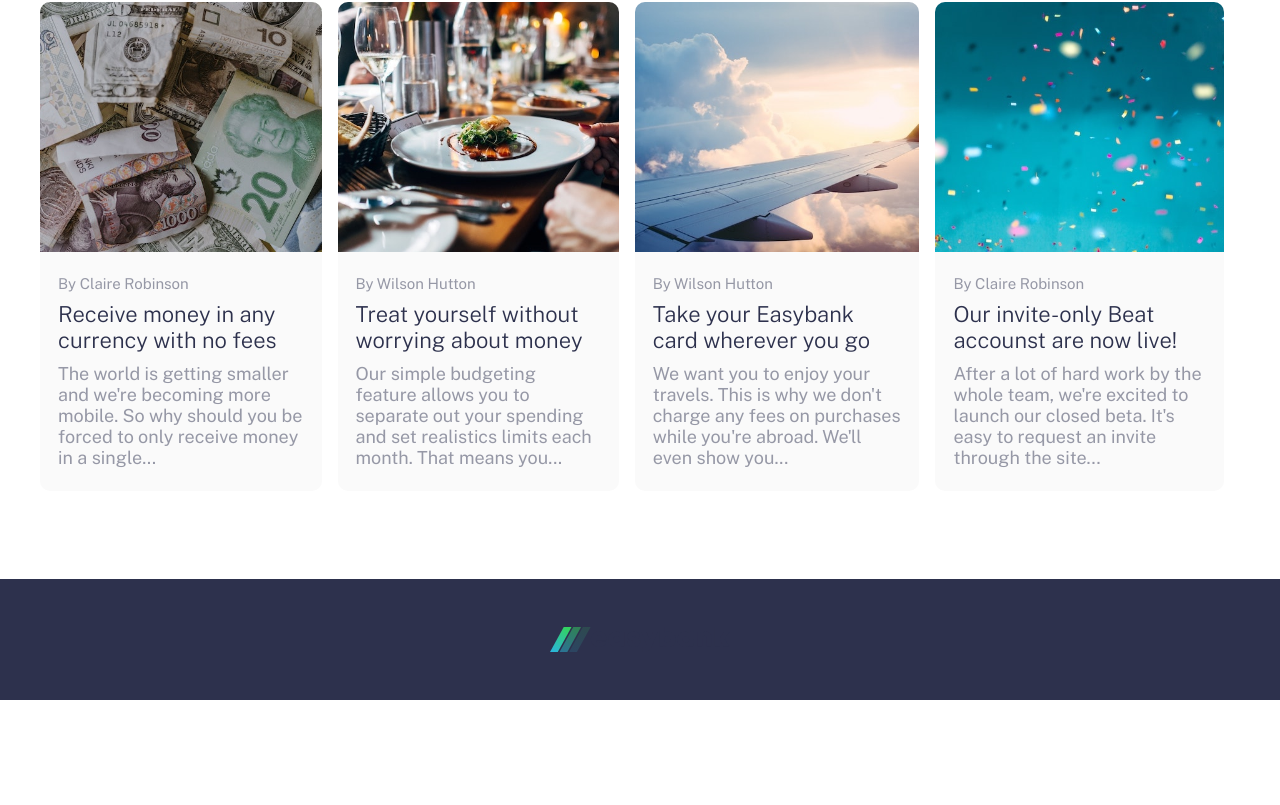
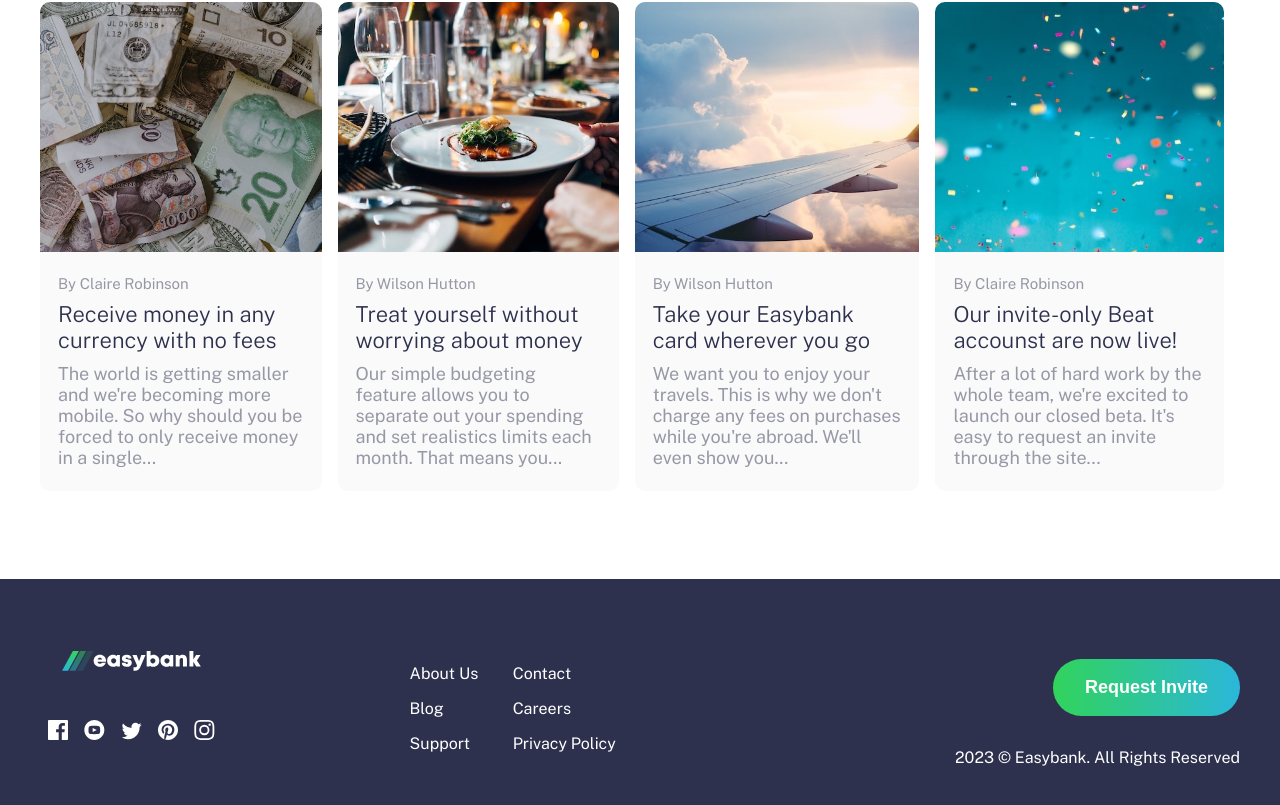
Before and after one commit to xGrahir/-React-Easy-Bank-Landing-Page, a React (Create React App) app: page / in a window 1280 px wide. Shown: the part 1561-2366 px from the top of the page. Before the commit the page ends 2261 px from the top, so only its background shows below. Built offline with nearby package versions, Linux system fonts and the light colour scheme.

Commit message:
update to project finish

```diff
--- a/src/components/Footer.js
+++ b/src/components/Footer.js
@@ -1,12 +1,67 @@
 import styles from './Footer.module.css'
 import Wrapper from './utilities/Wrapper'
+import { Link } from 'react-router-dom'
+import Button from './utilities/Button'
 
 const Footer = () => {
+
+	const date = new Date()
+	const year = date.getFullYear()
+
+
 	return (
 		<footer className={styles.footer}>
 			<Wrapper>
 				<div className={styles.wrapper}>
-					<div className={styles.logo}></div>
+					<div className={styles['icons-wrapper']}>
+						<div className={styles.logo}>
+							<div className={styles.logosvg}></div>
+						</div>
+						<div className={styles.icons}>
+							<svg xmlns='http://www.w3.org/2000/svg' width='20' height='20'>
+								<path
+									fill='#FFF'
+									d='M18.896 0H1.104C.494 0 0 .494 0 1.104v17.793C0 19.506.494 20 1.104 20h9.58v-7.745H8.076V9.237h2.606V7.01c0-2.583 1.578-3.99 3.883-3.99 1.104 0 2.052.082 2.329.119v2.7h-1.598c-1.254 0-1.496.597-1.496 1.47v1.928h2.989l-.39 3.018h-2.6V20h5.098c.608 0 1.102-.494 1.102-1.104V1.104C20 .494 19.506 0 18.896 0z'
+								/>
+							</svg>
+							<svg xmlns='http://www.w3.org/2000/svg' width='21' height='20'>
+								<path
+									fill='#FFF'
+									d='M10.333 0c-5.522 0-10 4.478-10 10 0 5.523 4.478 10 10 10 5.523 0 10-4.477 10-10 0-5.522-4.477-10-10-10zm3.701 14.077c-1.752.12-5.653.12-7.402 0C4.735 13.947 4.514 13.018 4.5 10c.014-3.024.237-3.947 2.132-4.077 1.749-.12 5.651-.12 7.402 0 1.898.13 2.118 1.059 2.133 4.077-.015 3.024-.238 3.947-2.133 4.077zM8.667 8.048l4.097 1.949-4.097 1.955V8.048z'
+								/>
+							</svg>
+							<svg xmlns='http://www.w3.org/2000/svg' width='21' height='18'>
+								<path
+									fill='#FFF'
+									d='M20.667 2.797a8.192 8.192 0 01-2.357.646 4.11 4.11 0 001.804-2.27 8.22 8.22 0 01-2.606.996A4.096 4.096 0 0014.513.873c-2.649 0-4.595 2.472-3.997 5.038a11.648 11.648 0 01-8.457-4.287 4.109 4.109 0 001.27 5.478A4.086 4.086 0 011.47 6.59c-.045 1.901 1.317 3.68 3.29 4.075a4.113 4.113 0 01-1.853.07 4.106 4.106 0 003.834 2.85 8.25 8.25 0 01-6.075 1.7 11.616 11.616 0 006.29 1.843c7.618 0 11.922-6.434 11.662-12.205a8.354 8.354 0 002.048-2.124z'
+								/>
+							</svg>
+							<svg xmlns='http://www.w3.org/2000/svg' width='20' height='20'>
+								<path
+									fill='#FFF'
+									d='M10 0C4.478 0 0 4.477 0 10c0 4.237 2.636 7.855 6.356 9.312-.088-.791-.167-2.005.035-2.868.182-.78 1.172-4.97 1.172-4.97s-.299-.6-.299-1.486c0-1.39.806-2.428 1.81-2.428.852 0 1.264.64 1.264 1.408 0 .858-.545 2.14-.828 3.33-.236.995.5 1.807 1.48 1.807 1.778 0 3.144-1.874 3.144-4.58 0-2.393-1.72-4.068-4.177-4.068-2.845 0-4.515 2.135-4.515 4.34 0 .859.331 1.781.745 2.281a.3.3 0 01.069.288l-.278 1.133c-.044.183-.145.223-.335.134-1.249-.581-2.03-2.407-2.03-3.874 0-3.154 2.292-6.052 6.608-6.052 3.469 0 6.165 2.473 6.165 5.776 0 3.447-2.173 6.22-5.19 6.22-1.013 0-1.965-.525-2.291-1.148l-.623 2.378c-.226.869-.835 1.958-1.244 2.621.937.29 1.931.446 2.962.446 5.522 0 10-4.477 10-10S15.522 0 10 0z'
+								/>
+							</svg>
+							<svg xmlns='http://www.w3.org/2000/svg' width='21' height='20'>
+								<path
+									fill='#FFF'
+									d='M10.333 1.802c2.67 0 2.987.01 4.042.059 2.71.123 3.976 1.409 4.1 4.099.048 1.054.057 1.37.057 4.04 0 2.672-.01 2.988-.058 4.042-.124 2.687-1.386 3.975-4.099 4.099-1.055.048-1.37.058-4.042.058-2.67 0-2.986-.01-4.04-.058-2.717-.124-3.976-1.416-4.1-4.1-.048-1.054-.058-1.37-.058-4.041 0-2.67.01-2.986.058-4.04.124-2.69 1.387-3.977 4.1-4.1 1.054-.048 1.37-.058 4.04-.058zm0-1.802C7.618 0 7.278.012 6.211.06 2.579.227.56 2.242.394 5.877.345 6.944.334 7.284.334 10s.011 3.057.06 4.123c.166 3.632 2.181 5.65 5.816 5.817 1.068.048 1.408.06 4.123.06 2.716 0 3.057-.012 4.124-.06 3.628-.167 5.651-2.182 5.816-5.817.049-1.066.06-1.407.06-4.123s-.011-3.056-.06-4.122C20.11 2.249 18.093.228 14.458.06 13.39.01 13.049 0 10.333 0zm0 4.865a5.135 5.135 0 100 10.27 5.135 5.135 0 000-10.27zm0 8.468a3.333 3.333 0 110-6.666 3.333 3.333 0 010 6.666zm5.339-9.87a1.2 1.2 0 10-.001 2.4 1.2 1.2 0 000-2.4z'
+								/>
+							</svg>
+						</div>
+					</div>
+					<div className={styles.links}>
+						<Link>About Us</Link>
+						<Link>Contact</Link>
+						<Link>Blog</Link>
+						<Link>Careers</Link>
+						<Link>Support</Link>
+						<Link>Privacy Policy</Link>
+					</div>
+					<div className={styles.actions}>
+						<Button>Request Invite</Button>
+						<p>{year} &copy; Easybank. All Rights Reserved</p>
+					</div>
 				</div>
 			</Wrapper>
 		</footer>
--- a/src/components/Footer.module.css
+++ b/src/components/Footer.module.css
@@ -5,18 +5,94 @@
 	background-color: var(--dark-blue);
 }
 
-.logo {
-    background-image: url('../assets/logo.svg');
+.wrapper {
+    display: flex;
+    flex-direction: column;
+}
+
+.logosvg {
+	background-image: url('../assets/logo-white.svg');
     background-repeat: no-repeat;
-    background-size: cover;
-    background-position: center;
+    background-position:  center;
 	width: 180px;
 	height: 25px;
 }
 
-.wrapper {
+.logo {
 	display: flex;
 	justify-content: center;
 	flex-direction: column;
 	align-items: center;
 }
+
+.icons {
+	margin-top: 1.5rem;
+}
+
+.icons svg {
+	margin: 0 0.5rem;
+    cursor: pointer;
+}
+
+.icons svg:hover path {
+	fill: var(--lime-green);
+}
+
+.links {
+    display: flex;
+    flex-direction: column;
+    margin-top: 1.5rem;
+}
+
+.links a {
+    margin: 0.5rem 0;
+    color: var(--white);
+    text-decoration: none;
+    cursor: pointer;
+}
+
+.links a:hover {
+    color: var(--lime-green)
+}
+
+.actions {
+    display: flex;
+    flex-direction: column;
+    align-items: center;
+    margin-top: 2rem;
+}
+
+.actions p {
+    margin-top: 2rem;
+    color: white;
+}
+
+@media (min-width:992px) {
+    .wrapper {
+        flex-direction: row;
+        align-items: center;
+        justify-content: space-between;
+    }
+
+    .links {
+        position: absolute;
+        left: 32%;
+        display: grid;
+        grid-template-columns: repeat(2, 1fr);
+    }
+
+    .links a {
+        margin: 0.5rem 0;
+    }
+
+    .actions {
+        align-items: flex-end;
+    }
+
+    .icons-wrapper {
+        display: flex;
+        flex-direction: column;
+        height: 100%;
+        justify-content: space-evenly;
+    }
+}
--- a/src/components/Header.module.css
+++ b/src/components/Header.module.css
@@ -128,12 +128,11 @@
 		display: flex;
         justify-content: center;
         align-items: center;
-        background-repeat: no-repeat;
         top: 0;
 		right: -40%;
 		background-image: url('../assets/bg-intro-desktop.svg');
+		background-repeat: no-repeat;
 		background-size: contain;
-		background-repeat: no-repeat;
 		width: 95%;
 		height: 100%;
 	}
--- a/src/components/Sections/Articles.module.css
+++ b/src/components/Sections/Articles.module.css
@@ -25,6 +25,10 @@
 
 .card:hover {
     transform: scale(1.02);
+}
+
+.card:hover > .card-info .card-info-title {
+    color: var(--lime-green);
 }
 
 .card-info {
--- a/src/components/utilities/Button.module.css
+++ b/src/components/utilities/Button.module.css
@@ -1,6 +1,6 @@
 .button {
     position: relative;
-    padding: 20px 40px;
+    padding: 18px 32px;
     border-radius: 40px;
     border: none;
     background: linear-gradient(to right, #31d35c, #2bb7da);
@@ -8,6 +8,7 @@
     color: var(--white);
     font-size: var(--main-font-size);
     font-weight: 600;
+    overflow: hidden;
 }
 
 .button::after {
```
Also changed, not shown: src/assets/logo-white.svg (added), 1 other file (tests, documents, lock files or other folders). Lines whose indentation alone changed are shown as unchanged.
